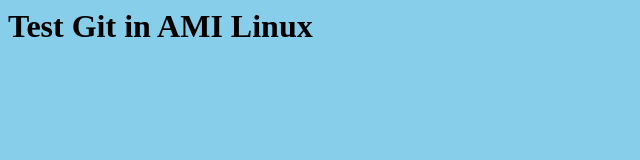
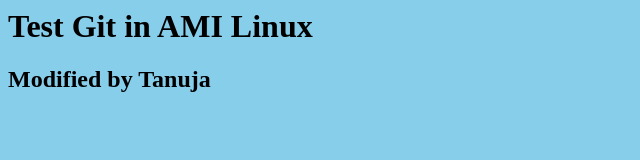
Before and after one commit to rutujap26/devops, a plain HTML site: page index.html in a window 1280 px wide. Shown: the whole page, without its empty margins (0-640 px from the left). Drawn offline with Linux system fonts and the light colour scheme.

Commit message:
updated mistake

```diff
--- a/index.html
+++ b/index.html
@@ -2,5 +2,6 @@
 	<head><title>Test</title></head>
 	<body bgcolor=Skyblue>
 		<h1>Test Git in AMI Linux</h1>
+		<h2>Modified by Tanuja</h2>
 	</body>
 </html>
```
